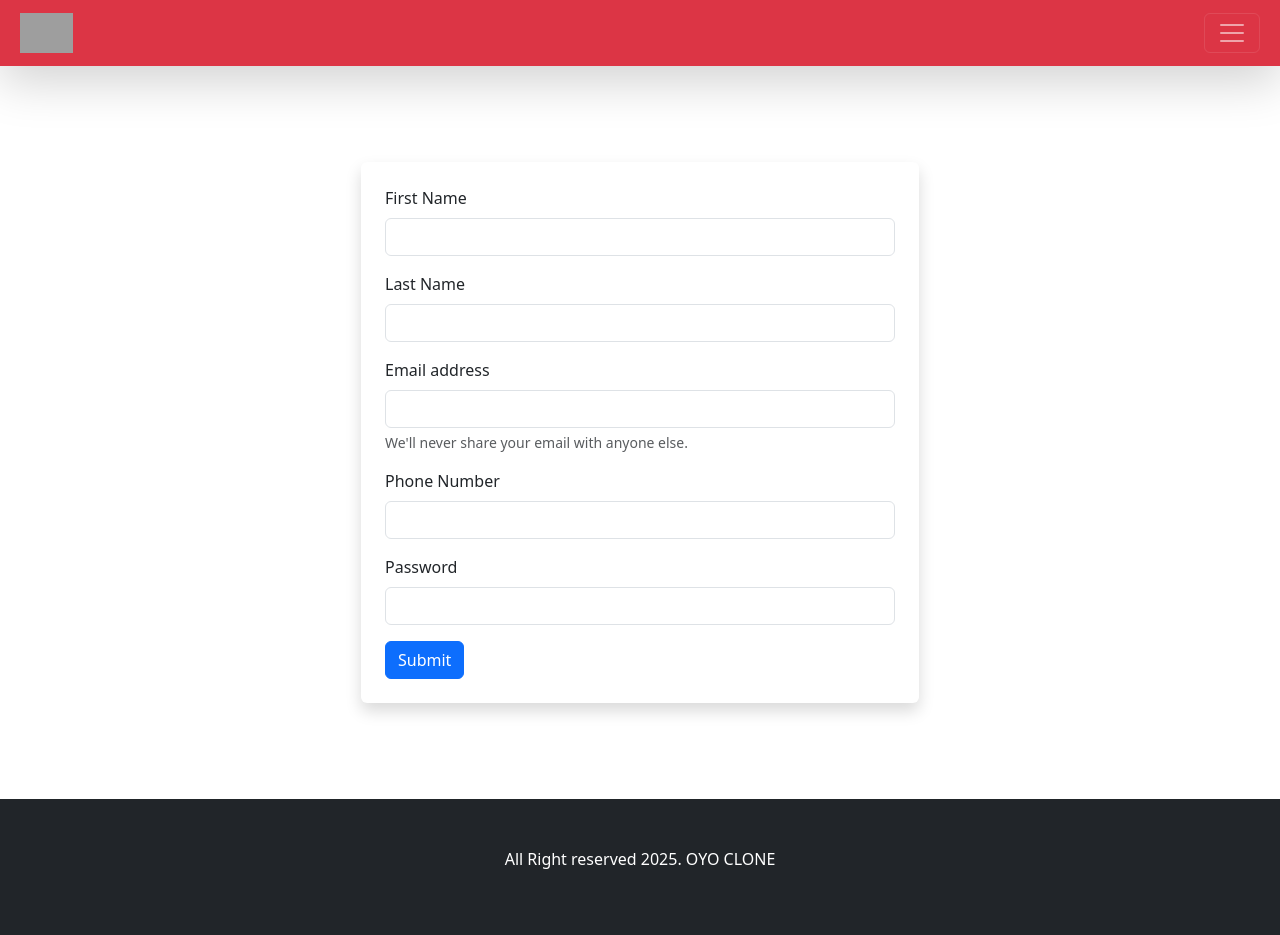
After one commit to Khushisen/hotel-management-system, a Django app: page /account/register/ in a window 1280 px wide. The commit adds this page. Run offline with Django 5.2, Linux system fonts and the light colour scheme; grey boxes are pictures that could not be loaded.

Commit message:
added email authentication

```diff
--- /dev/null
+++ b/accounts/templates/register.html
@@ -0,0 +1,42 @@
+{% extends "utils/base.html" %}
+
+{% block start %}
+
+
+<div class="container mt-5 pt-5 pb-5">
+
+    <div class="col-6 mx-auto card shadow p-4" style="border:none">
+        <form method="POST">
+          {% include "utils/alerts.html" %}
+          {% csrf_token %}
+          <div class="mb-3">
+            <label for="exampleInputEmail1" class="form-label">First Name</label>
+            <input type="text" name="first_name" class="form-control" id="exampleInputEmail1" aria-describedby="emailHelp">
+          </div>
+          <div class="mb-3">
+            <label for="exampleInputEmail1" class="form-label">Last Name</label>
+            <input type="text" name="last_name" class="form-control" id="exampleInputEmail1" aria-describedby="emailHelp">
+          </div>
+            <div class="mb-3">
+              <label for="exampleInputEmail1" class="form-label">Email address</label>
+              <input type="email" name="email" class="form-control" id="exampleInputEmail1" aria-describedby="emailHelp">
+              <div id="emailHelp" class="form-text">We'll never share your email with anyone else.</div>
+            </div>
+            <div class="mb-3">
+              <label for="exampleInputEmail1" class="form-label">Phone Number</label>
+              <input type="text" name="phone_number" class="form-control" id="exampleInputEmail1" aria-describedby="emailHelp">
+
+            </div>
+            <div class="mb-3">
+              <label for="exampleInputPassword1" class="form-label">Password</label>
+              <input type="password" name="password" class="form-control" id="exampleInputPassword1">
+            </div>
+
+            <button type="submit" class="btn btn-primary">Submit</button>
+          </form>
+    </div>
+
+    </div>
+
+
+{% endblock %}
--- /dev/null
+++ b/accounts/urls.py
@@ -0,0 +1,9 @@
+from django.urls import path
+from accounts import views
+
+urlpatterns = [
+    path('login/' , views.login_page, name='login_page'),
+    path('register/' , views.register, name='register'),
+    path('verify-account/<token>/', views.verify_email_token, name="verify_email_token")
+
+]
--- a/accounts/views.py
+++ b/accounts/views.py
@@ -1,3 +1,79 @@
-from django.shortcuts import render
+from django.shortcuts import render,redirect,HttpResponse
+from .models import HotelUser
+from django.contrib import messages
 
 # Create your views here.
+def login_page(request):
+    if request.method == "POST":
+        email = request.POST.get('email')
+        password = request.POST.get('password')
+
+        hotel_user = HotelUser.objects.filter(
+            email = email)
+
+
+        if not hotel_user.exists():
+            messages.warning(request, "No Account Found.")
+            return redirect('/account/login/')
+
+        if not hotel_user[0].is_verified:
+            messages.warning(request, "Account not verified")
+            return redirect('/account/login/')
+
+        hotel_user = authenticate(username = hotel_user[0].username , password=password)
+
+        if hotel_user:
+            messages.success(request, "Login Success")
+            login(request , hotel_user)
+            return redirect('/account/login/')
+
+        messages.warning(request, "Invalid credentials")
+        return redirect('/account/login/')
+    return render(request, 'login.html')
+
+def register(request):
+    if request.method == "POST":
+
+        first_name = request.POST.get('first_name')
+        last_name = request.POST.get('last_name')
+        email = request.POST.get('email')
+        password = request.POST.get('password')
+        phone_number = request.POST.get('phone_number')
+
+        hotel_user = HotelUser.objects.filter(
+            Q(email = email) | Q(phone_number  = phone_number)
+        )
+
+        if hotel_user.exists():
+            messages.warning(request, "Account exists with Email or Phone Number.")
+            return redirect('/account/register/')
+
+        hotel_user = HotelUser.objects.create(
+            username = phone_number,
+            first_name = first_name,
+            last_name = last_name,
+            email = email,
+            phone_number = phone_number,
+            email_token = generateRandomToken()
+        )
+        hotel_user.set_password(password)
+        hotel_user.save()
+
+        sendEmailToken(email , hotel_user.email_token)
+
+        messages.success(request, "An email Sent to your Email")
+        return redirect('/account/register/')
+
+
+    return render(request, 'register.html')
+
+
+def verify_email_token(request, token):
+    try:
+        hotel_user = HotelUser.objects.get(email_token=token)
+        hotel_user.is_verified = True
+        hotel_user.save()
+        messages.success(request, "Email verified")
+        return redirect('/account/login/')
+    except HotelUser.DoesNotExist:
+        return HttpResponse("Invalid Token")
--- /dev/null
+++ b/home/templates/utils/alerts.html
@@ -0,0 +1,7 @@
+{% if messages %}
+{% for message in messages %}
+<div class="alert alert-{% if message.tags %}{{message.tags}}{% else %}success{% endif %}" role="alert">
+{{message}}
+</div>
+{% endfor %}
+{% endif %}
--- a/home/templates/utils/navbar.html
+++ b/home/templates/utils/navbar.html
@@ -1,11 +1,26 @@
+<!--navbar-->
 <nav class="navbar  navbar-dark bg-danger shadow-lg p-2 nav">
-    <div class="container-fluid">
-      <a class="navbar-brand">
-        <img height="40" src="https://i.pinimg.com/736x/60/20/3c/60203c06b364a8764b54bba1a35290c2.jpg">
-    </a>
-      <form class="d-flex" role="search">
-        <input class="form-control me-2" type="search" placeholder="Search" aria-label="Search">
-        <button class="btn btn-outline-success" type="submit">Search</button>
-      </form>
+  <div class="container-fluid">
+    <a class="navbar-brand" href="/"> <img height="40" src="https://i.pinimg.com/736x/60/20/3c/60203c06b364a8764b54bba1a35290c2.jpg">      </a>
+
+    <button class="navbar-toggler" type="button" data-bs-toggle="collapse" data-bs-target="#navbarNav" aria-controls="navbarNav" aria-expanded="false" aria-label="Toggle navigation">
+      <span class="navbar-toggler-icon"></span>
+    </button>
+    <div class="collapse navbar-collapse" id="navbarNav">
+      <ul class="navbar-nav">
+        <li class="nav-item">
+          <a class="nav-link active" aria-current="page" href="/">Home</a>
+        </li>
+        <li class="nav-item">
+          <a class="nav-link" href="{% url 'login_page'%}">Login</a>
+        </li>
+        <li class="nav-item">
+          <a class="nav-link" href="{% url 'register'%}">Register</a>
+        </li>
+        <li class="nav-item">
+          <a class="nav-link disabled" aria-disabled="true">Disabled</a>
+        </li>
+      </ul>
+    </div>
     </div>
   </nav>
--- a/home/urls.py
+++ b/home/urls.py
@@ -3,7 +3,6 @@ from home import views
 
 urlpatterns =[
     path('', views.index,name="index"),
-    path('login/',views.login_page,name ='login_page'),
-    path('register/',views.register,name='register'),
+
 
 ]
--- a/home/views.py
+++ b/home/views.py
@@ -3,9 +3,3 @@ from django.shortcuts import render
 # Create your views here.
 def index(request):
     return render(request,'index.html')
-
-def login_page(request):
-    return render(request,'login.html')
-
-def register(request):
-    return render(request,'register.html')
--- a/oyo_clone/urls.py
+++ b/oyo_clone/urls.py
@@ -21,4 +21,5 @@ from django.urls import path,include
 urlpatterns = [
     path("admin/", admin.site.urls),
     path('',include('home.urls')),
+    path('account/',include('accounts.urls')),
 ]
```
Also changed, not shown: accounts/utils.py (added, +21 -0 lines), home/templates/login.html (deleted, +0 -20 lines), oyo_clone/settings.py (+11 -1 lines), accounts/templates/login.html (renamed from home/templates/register.html).
